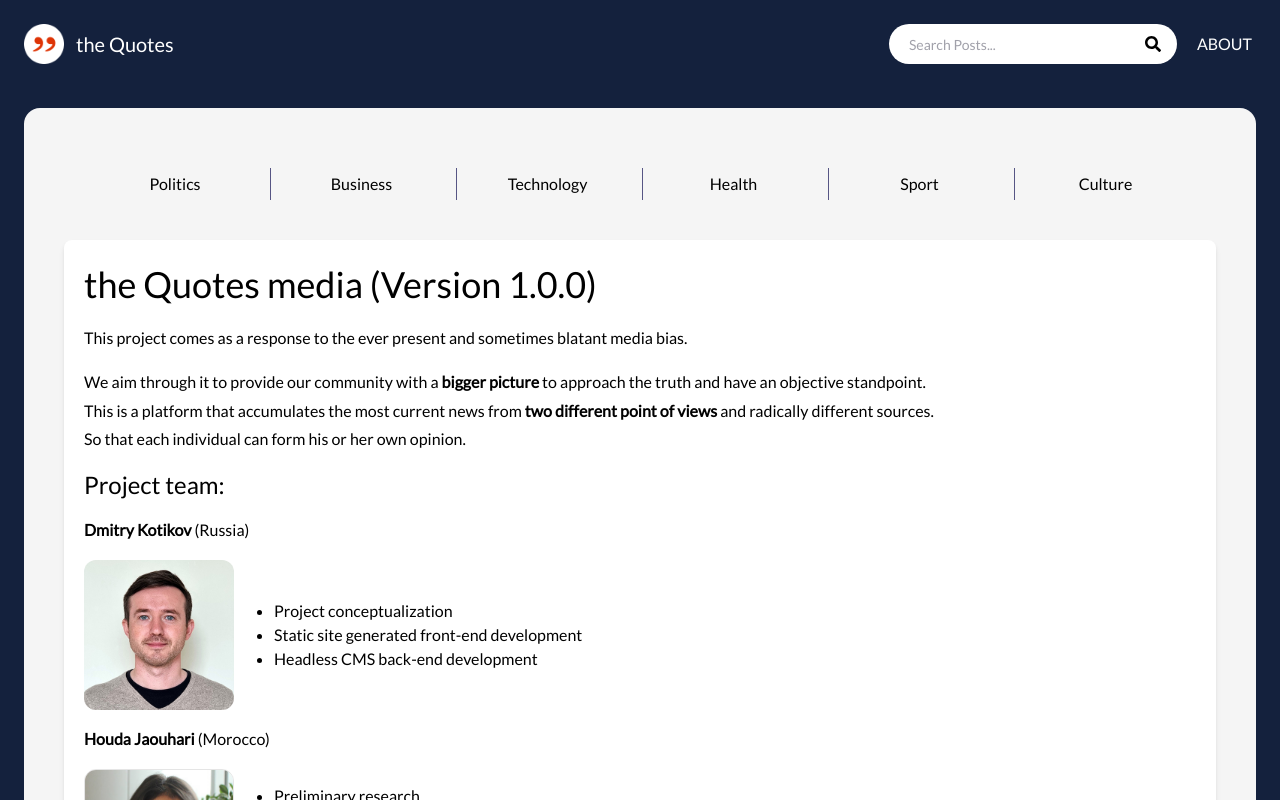
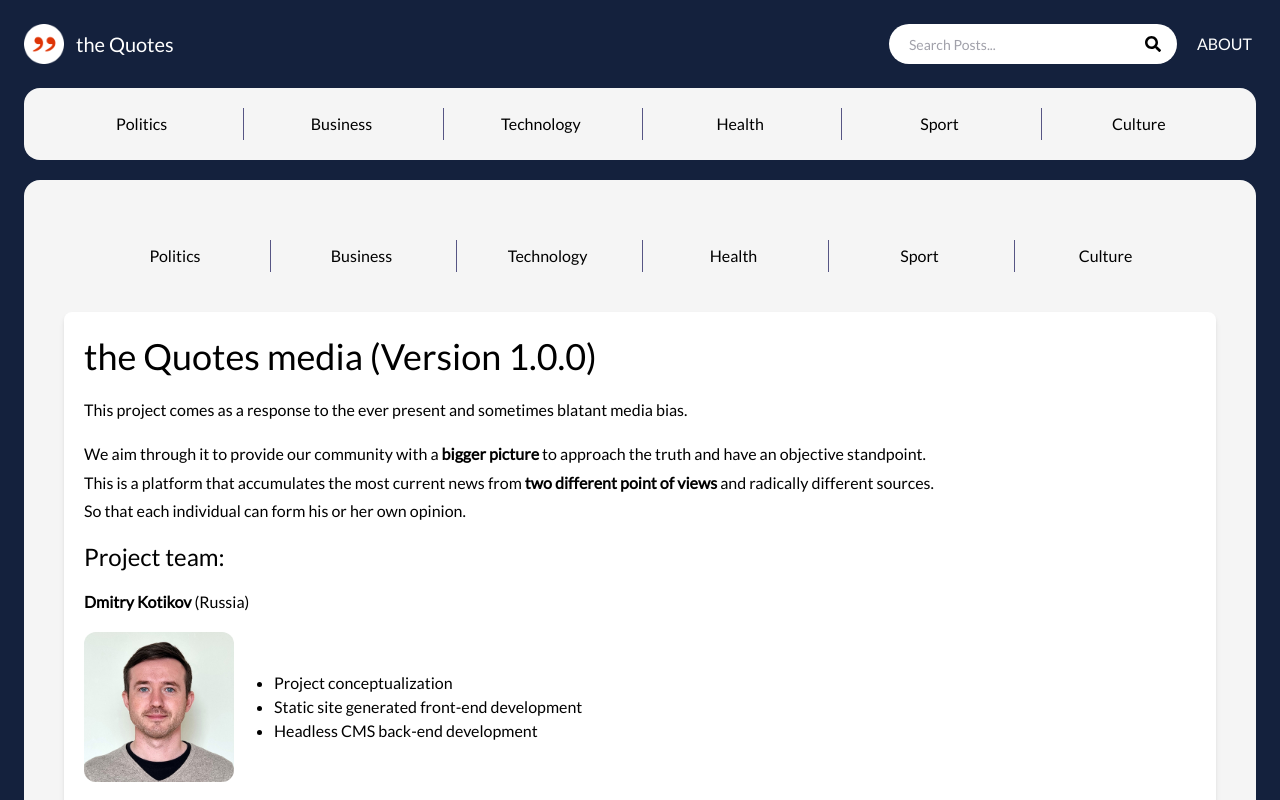
Before and after one commit to mielenyvin/thequotes_dark, a Next.js app: page /about in a window 1280 px wide. Shown: the top 800 px of the page. Built offline with nearby package versions, Linux system fonts and the light colour scheme.

Commit message:
design updates

```diff
--- a/components/Layout.js
+++ b/components/Layout.js
@@ -25,10 +25,19 @@ export default function Layout({title, keywords, desciprtion, children, categori
 
             <Header />
 
+<div className='sm:mx-6'>
+<div className='bg-qgrey sm:bg-qlitegray sm:rounded-2xl container mx-auto flex flex-wrap p-0 flex-col '>
+<CategoryList categories={categories} />
+</div>
+</div>
+
+
+
 
 <div className='pb-0 sm:pb-5'></div>
 <div className='sm:mx-6 sm:h-(screen-12)  mb-auto'>
 <div className='bg-qlitegray sm:rounded-2xl container mx-auto flex flex-wrap p-5 flex-col '>
+
 <main className='mb-auto container mx-auto px-5'>
 <div className='my-10'>
 <CategoryList categories={categories} />
```
